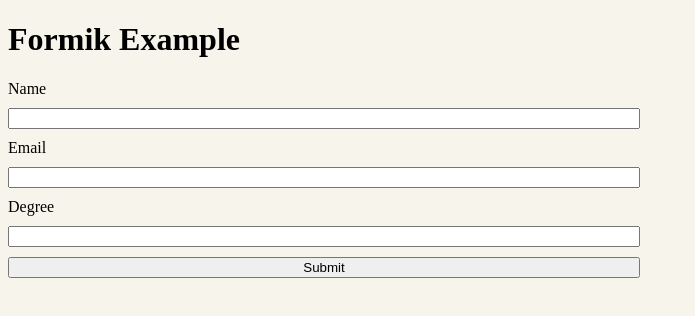
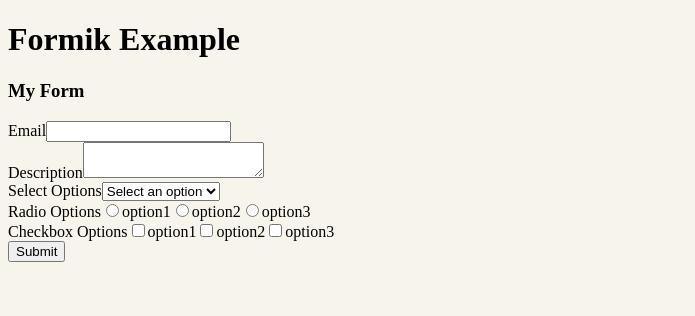
Before and after one commit to Pranil-Meherkar/Practice, a React (Create React App) app: page /formik-example in a window 1280 px wide. Shown: the top 316 px of the page, without its empty margins (0-695 px from the left). Built offline with nearby package versions, Linux system fonts and the light colour scheme.

Commit message:
added custom field component to formik example

```diff
--- a/src/App.css
+++ b/src/App.css
@@ -121,3 +121,7 @@
   display: flex;
   flex-direction: column;
 }
+
+.form-fields-error {
+  color: red;
+}
--- a/src/components/FormikExample.jsx
+++ b/src/components/FormikExample.jsx
@@ -1,11 +1,13 @@
 import React from "react";
 import MyForm from "./FormikExampleComponents/MyForm";
+import FormikContainer from "./FormikExampleComponents/FormikContainer";
 
 function FormikExample() {
   return (
     <div className="formik-example">
       <h1>Formik Example</h1>
-      <MyForm />
+      {/* <MyForm /> */}
+      <FormikContainer />
     </div>
   );
 }
--- /dev/null
+++ b/src/components/FormikExampleComponents/Checkbox.jsx
@@ -0,0 +1,32 @@
+import React from "react";
+import { Field, ErrorMessage } from "formik";
+import ErrorText from "./ErrorText";
+
+const Checkbox = ({ name, label, options, ...rest }) => {
+  return (
+    <div>
+      <label htmlFor={name}>{label}</label>
+      <Field id={name} name={name} {...rest}>
+        {(fieldProps) => {
+          return options.map((option) => {
+            return (
+              <React.Fragment key={option.key}>
+                <input
+                  type="checkbox"
+                  id={option.value}
+                  {...fieldProps.field}
+                  value={option.value}
+                  checked={fieldProps.field.value.includes(option.value)}
+                />
+                <label htmlFor={name}>{option.key}</label>
+              </React.Fragment>
+            );
+          });
+        }}
+      </Field>
+      <ErrorMessage name={name} component={ErrorText} />
+    </div>
+  );
+};
+
+export default Checkbox;
--- /dev/null
+++ b/src/components/FormikExampleComponents/ErrorText.jsx
@@ -0,0 +1,7 @@
+import React from "react";
+
+function ErrorText({ children }) {
+  return <p className="form-fields-error">{children}</p>;
+}
+
+export default ErrorText;
--- /dev/null
+++ b/src/components/FormikExampleComponents/FormikContainer.jsx
@@ -0,0 +1,81 @@
+import React from "react";
+import * as Yup from "yup";
+import { Form, Formik } from "formik";
+import FormikControl from "./FormikControl";
+
+const initialValues = {
+  email: "",
+  description: "",
+  selectOptions: "",
+  radioOptions: "",
+  checkboxOptions: [],
+};
+
+const optionsList = [
+  { key: "Select an option", value: "" },
+  { key: "option1", value: "Option1" },
+  { key: "option2", value: "Option2" },
+  { key: "option3", value: "Option3" },
+];
+
+const validationSchema = Yup.object({
+  email: Yup.string().email("Invalid Email Format").required("Email required"),
+  description: Yup.string().required("Description required"),
+  selectOptions: Yup.string().required("Select an option"),
+  radioOptions: Yup.string().required("Select an option"),
+  checkboxOptions: Yup.array().required("Select an option"),
+});
+
+const onSubmit = (values) => {
+  console.log("values =>", values);
+};
+
+const onChange = (values) => {
+  console.log("values =>", values);
+};
+
+const FormikContainer = () => {
+  return (
+    <Formik
+      initialValues={initialValues}
+      validationSchema={validationSchema}
+      onSubmit={onSubmit}
+      onChange={onChange}
+    >
+      {(formikProps) => {
+        return (
+          <Form>
+            <h3>My Form</h3>
+            <FormikControl control="email" name="email" label="Email" />
+            <FormikControl
+              control="textarea"
+              name="description"
+              label="Description"
+            />
+            <FormikControl
+              control="select"
+              name="selectOptions"
+              label="Select Options"
+              options={optionsList}
+            />
+            <FormikControl
+              control="radio"
+              name="radioOptions"
+              label="Radio Options"
+              options={optionsList.slice(1)}
+            />
+            <FormikControl
+              control="checkbox"
+              name="checkboxOptions"
+              label="Checkbox Options"
+              options={optionsList.slice(1)}
+            />
+            <button type="submit">Submit</button>
+          </Form>
+        );
+      }}
+    </Formik>
+  );
+};
+
+export default FormikContainer;
--- /dev/null
+++ b/src/components/FormikExampleComponents/FormikControl.jsx
@@ -0,0 +1,23 @@
+import React from "react";
+import Input from "./Input";
+import TextArea from "./TextArea";
+import Select from "./Select";
+import Radio from "./Radio";
+import Checkbox from "./Checkbox";
+
+const FormikControl = ({ control, ...rest }) => {
+  switch (control) {
+    case "email":
+      return <Input {...rest} />;
+    case "textarea":
+      return <TextArea {...rest} />;
+    case "select":
+      return <Select {...rest} />;
+    case "radio":
+      return <Radio {...rest} />;
+    case "checkbox":
+      return <Checkbox {...rest} />;
+  }
+};
+
+export default FormikControl;
--- /dev/null
+++ b/src/components/FormikExampleComponents/Input.jsx
@@ -0,0 +1,15 @@
+import React from "react";
+import { Field, ErrorMessage } from "formik";
+import ErrorText from "./ErrorText";
+
+const Input = ({ name, label, ...rest }) => {
+  return (
+    <div>
+      <label htmlFor={name}>{label}</label>
+      <Field id={name} name={name} {...rest} />
+      <ErrorMessage name={name} component={ErrorText} />
+    </div>
+  );
+};
+
+export default Input;
--- a/src/components/FormikExampleComponents/MyForm.jsx
+++ b/src/components/FormikExampleComponents/MyForm.jsx
@@ -1,21 +1,36 @@
 import React from "react";
 import * as Yup from "yup";
-import { Formik, Form, Field, ErrorMessage } from "formik";
+import { Formik, Form, Field, FieldArray, ErrorMessage } from "formik";
+import ErrorText from "./ErrorText";
 
 const initialValues = {
   name: "",
   email: "",
   degree: "",
+  skills: "",
+  social: {
+    linkedIn: "",
+    github: "",
+  },
+  phoneNumbers: [""],
 };
 
-const onSubmit = (values) => {
+const validateDegree = (values) => {
+  let error;
+  if (values.length < 3) error = "Min 4 char required";
+  return error;
+};
+
+const onSubmit = (values, onSubmitProps) => {
   console.log("values =>", values);
+  onSubmitProps.setSubmitting(false);
+  onSubmitProps.resetForm();
 };
 
 const validationSchema = Yup.object({
   name: Yup.string().required("Name required"),
   email: Yup.string().email("Invalid Email Format").required("Email required"),
-  degree: Yup.string().required("Value required"),
+  // degree: Yup.string().required("Value required"),
 });
 
 function MyForm() {
@@ -25,19 +40,104 @@
         initialValues={initialValues}
         validationSchema={validationSchema}
         onSubmit={onSubmit}
+        validateOnChange={false}
+        validateOnBlur={false}
       >
+        {(formikProps) => {
+          const {
+            validateField,
+            validateForm,
+            setFieldTouched,
+            setTouched,
+            isValid,
+            isSubmitting,
+          } = formikProps;
+          return (
             <Form className="my-form">
               <label htmlFor="name">Name</label>
               <Field type="text" id="name" name="name" />
-          <ErrorMessage name="name" />
+              <ErrorMessage name="name" component={ErrorText} />
               <label htmlFor="email">Email</label>
               <Field type="email" id="email" name="email" />
-          <ErrorMessage name="email" />
+              <ErrorMessage name="email" component={ErrorText} />
               <label htmlFor="degree">Degree</label>
-          <Field type="text" id="degree" name="degree" />
-          <ErrorMessage name="degree" />
-          <button type="submit">Submit</button>
+              <Field
+                type="text"
+                id="degree"
+                name="degree"
+                validate={validateDegree}
+              />
+              <ErrorMessage name="degree" component={ErrorText} />
+              <label htmlFor="skills">Skills</label>
+              <Field as="textarea" id="skills" name="skills" />
+              <ErrorMessage name="skills" />
+              <label htmlFor="linkedIn">LinkedIn</label>
+              <Field id="linkedIn" name="social.linkedIn" />
+              <ErrorMessage name="social.linkedIn" />
+              <label htmlFor="github">Github</label>
+              <Field id="github" name="social.github" />
+              <ErrorMessage name="social.github" />
+              <label htmlFor="phoneNumbers">Phone Numbers</label>
+              <FieldArray id="phoneNumbers" name="phoneNumbers">
+                {(fieldArrayProps) => {
+                  const { push, remove, form } = fieldArrayProps;
+                  const { phoneNumbers } = form.values;
+                  return (
+                    <div>
+                      {phoneNumbers.map((item, index) => {
+                        return (
+                          <div key={index}>
+                            <Field name={`phoneNumbers[${index}]`} />
+                            {index > 0 && (
+                              <button
+                                type="button"
+                                onClick={() => remove(index)}
+                              >
+                                -
+                              </button>
+                            )}
+                            {!index && (
+                              <button type="button" onClick={() => push("")}>
+                                +
+                              </button>
+                            )}
+                          </div>
+                        );
+                      })}
+                    </div>
+                  );
+                }}
+              </FieldArray>
+              <ErrorMessage name="social.phoneNumbers" />
+              <button
+                type="button"
+                onClick={() => {
+                  setTouched({
+                    name: true,
+                    email: true,
+                    degree: true,
+                  });
+                  validateForm();
+                }}
+              >
+                validate All
+              </button>
+              <button
+                type="button"
+                onClick={() => {
+                  setFieldTouched("degree");
+                  validateField("degree");
+                }}
+              >
+                validate Degree
+              </button>
+              <button type="reset">Reset</button>
+              <button type="submit" disabled={!isValid || isSubmitting}>
+                Submit
+              </button>
             </Form>
+          );
+        }}
       </Formik>
     </div>
   );
--- /dev/null
+++ b/src/components/FormikExampleComponents/Radio.jsx
@@ -0,0 +1,32 @@
+import React from "react";
+import { Field, ErrorMessage } from "formik";
+import ErrorText from "./ErrorText";
+
+const Radio = ({ name, label, options, ...rest }) => {
+  return (
+    <div>
+      <label htmlFor={name}>{label}</label>
+      <Field id={name} name={name} {...rest}>
+        {(fieldProps) => {
+          return options.map((option) => {
+            return (
+              <React.Fragment key={option.key}>
+                <input
+                  type="radio"
+                  id={option.value}
+                  {...fieldProps.field}
+                  value={option.value}
+                  checked={fieldProps.field.value === option.value}
+                />
+                <label htmlFor={name}>{option.key}</label>
+              </React.Fragment>
+            );
+          });
+        }}
+      </Field>
+      <ErrorMessage name={name} component={ErrorText} />
+    </div>
+  );
+};
+
+export default Radio;
--- /dev/null
+++ b/src/components/FormikExampleComponents/Select.jsx
@@ -0,0 +1,23 @@
+import React from "react";
+import { Field, ErrorMessage } from "formik";
+import ErrorText from "./ErrorText";
+
+const Select = ({ name, label, options, ...rest }) => {
+  return (
+    <div>
+      <label htmlFor={name}>{label}</label>
+      <Field as="select" id={name} name={name} {...rest}>
+        {options.map((option) => {
+          return (
+            <option key={option.value} value={option.value}>
+              {option.key}
+            </option>
+          );
+        })}
+      </Field>
+      <ErrorMessage name={name} component={ErrorText} />
+    </div>
+  );
+};
+
+export default Select;
--- /dev/null
+++ b/src/components/FormikExampleComponents/TextArea.jsx
@@ -0,0 +1,15 @@
+import React from "react";
+import { Field, ErrorMessage } from "formik";
+import ErrorText from "./ErrorText";
+
+const TextArea = ({ name, label, ...rest }) => {
+  return (
+    <div>
+      <label htmlFor={name}>{label}</label>
+      <Field as="textarea" id={name} name={name} {...rest} />
+      <ErrorMessage name={name} component={ErrorText} />
+    </div>
+  );
+};
+
+export default TextArea;
```
Lines whose indentation alone changed are shown as unchanged.
